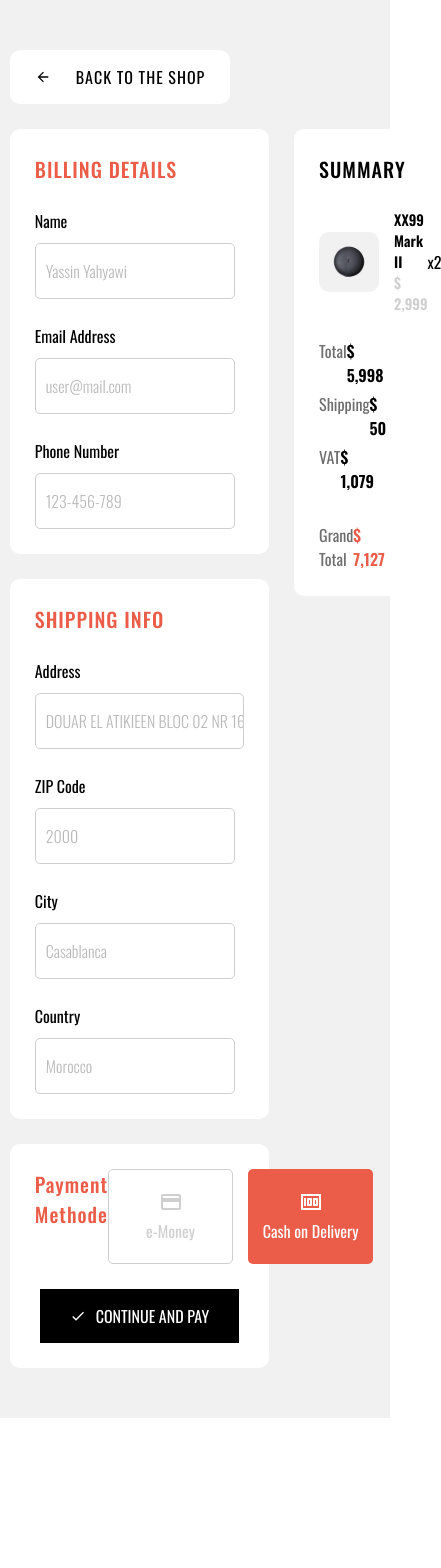
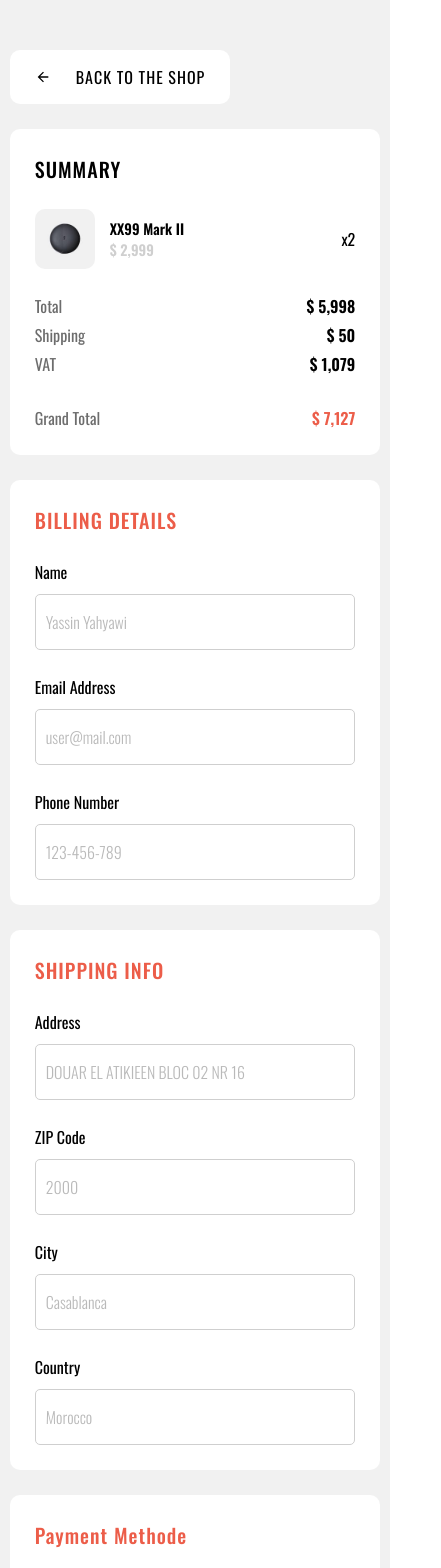
Before and after one commit to Yahyawi99/Audiophile, a Next.js app: page /checkout in a window 390 px wide. Shown: the top 1568 px of the page, 441 px wide, since content can reach past the window. Before the commit the page ends 1418 px from the top, so only its background shows below. Built offline with nearby package versions, Linux system fonts and the light colour scheme.

Commit message:
update checkout page

```diff
--- a/styles/checkout/Billing.module.css
+++ b/styles/checkout/Billing.module.css
@@ -37,3 +37,19 @@
 .container input::placeholder {
     opacity: .5;
 }
+
+
+/* ************************* */
+/* ************************* */
+/* Media Query */
+@media screen and (max-width:500px) {
+    .container form div {
+        flex: 1;
+    }
+}
+
+@media screen and (max-width:350px) {
+    .container {
+        padding: 25px 10px;
+    }
+}
--- a/styles/checkout/Checkout.module.css
+++ b/styles/checkout/Checkout.module.css
@@ -1,4 +1,5 @@
 .container {
+    min-height: 100vh;
     background-color: var(--clr-light-1);
     padding: 50px 0px;
 }
@@ -8,6 +9,7 @@
     max-width: 1100px;
     margin: 0px auto;
 }
+
 
 /* Back button */
 .container>div:nth-child(1) {
@@ -42,3 +44,30 @@
     flex-direction: column;
     gap: 25px;
 }
+
+.container input {
+    outline: 2px solid transparent;
+    transition: 0s;
+}
+
+.container input:focus-visible,
+.container input:focus {
+    outline: 2px solid var(--clr-dark-2);
+    border-color: transparent;
+    transition: 1s;
+}
+
+
+/* ************************* */
+/* ************************* */
+/* Media Query */
+@media screen and (max-width:1024px) {
+    .container>div:nth-child(2) {
+        flex-direction: column;
+    }
+
+    .container>div:nth-child(2)>div {
+        width: 100%;
+        order: 2;
+    }
+}
--- a/styles/checkout/Payment.module.css
+++ b/styles/checkout/Payment.module.css
@@ -17,6 +17,7 @@
     align-items: flex-start;
     justify-content: space-between;
     margin-bottom: 50px;
+    row-gap: 25px;
 }
 
 .container div:nth-child(1) div {
@@ -45,7 +46,6 @@
     width: calc(100% - 50px);
     height: 0;
     display: flex;
-    align-items: flex-start;
     flex-wrap: wrap;
     gap: 25px;
     position: absolute;
@@ -57,10 +57,10 @@
 .container form div {
     flex: .5;
     min-width: 200px;
-    height: fit-content;
     display: flex;
     flex-direction: column;
     gap: 10px;
+    padding: 2px 2px;
 }
 
 .container input {
@@ -115,3 +115,42 @@
 .container .slide {
     margin: 150px auto 0 auto;
 }
+
+
+
+/* ************************* */
+/* ************************* */
+/* Media Query */
+@media screen and (max-width:500px) {
+    .container>div:nth-child(1) {
+        flex-direction: column;
+    }
+
+    .container div:nth-child(1) div {
+        width: 100%;
+    }
+
+    .container div:nth-child(1) div button {
+        max-width: initial;
+        width: 100%;
+    }
+
+    .container form {
+        flex-direction: column;
+    }
+
+    /* ************ */
+    .container .showForm {
+        top: 200px;
+    }
+
+    .container .slide {
+        margin: 275px auto 0 auto;
+    }
+}
+
+@media screen and (max-width:350px) {
+    .container {
+        padding: 25px 10px;
+    }
+}
--- a/styles/checkout/Shipping.module.css
+++ b/styles/checkout/Shipping.module.css
@@ -43,3 +43,19 @@
 .container input::placeholder {
     opacity: .5;
 }
+
+
+/* ************************* */
+/* ************************* */
+/* Media Query */
+@media screen and (max-width:500px) {
+    .container form div {
+        flex: 1;
+    }
+}
+
+@media screen and (max-width:350px) {
+    .container {
+        padding: 25px 10px;
+    }
+}
--- a/styles/checkout/Summary.module.css
+++ b/styles/checkout/Summary.module.css
@@ -82,3 +82,19 @@
     color: var(--clr-primary-1);
     font-weight: 600;
 }
+
+
+/* ************************* */
+/* ************************* */
+/* Media Query */
+@media screen and (max-width:1024px) {
+    .container {
+        width: 100%;
+    }
+}
+
+@media screen and (max-width:350px) {
+    .container {
+        padding: 25px 10px;
+    }
+}
```
